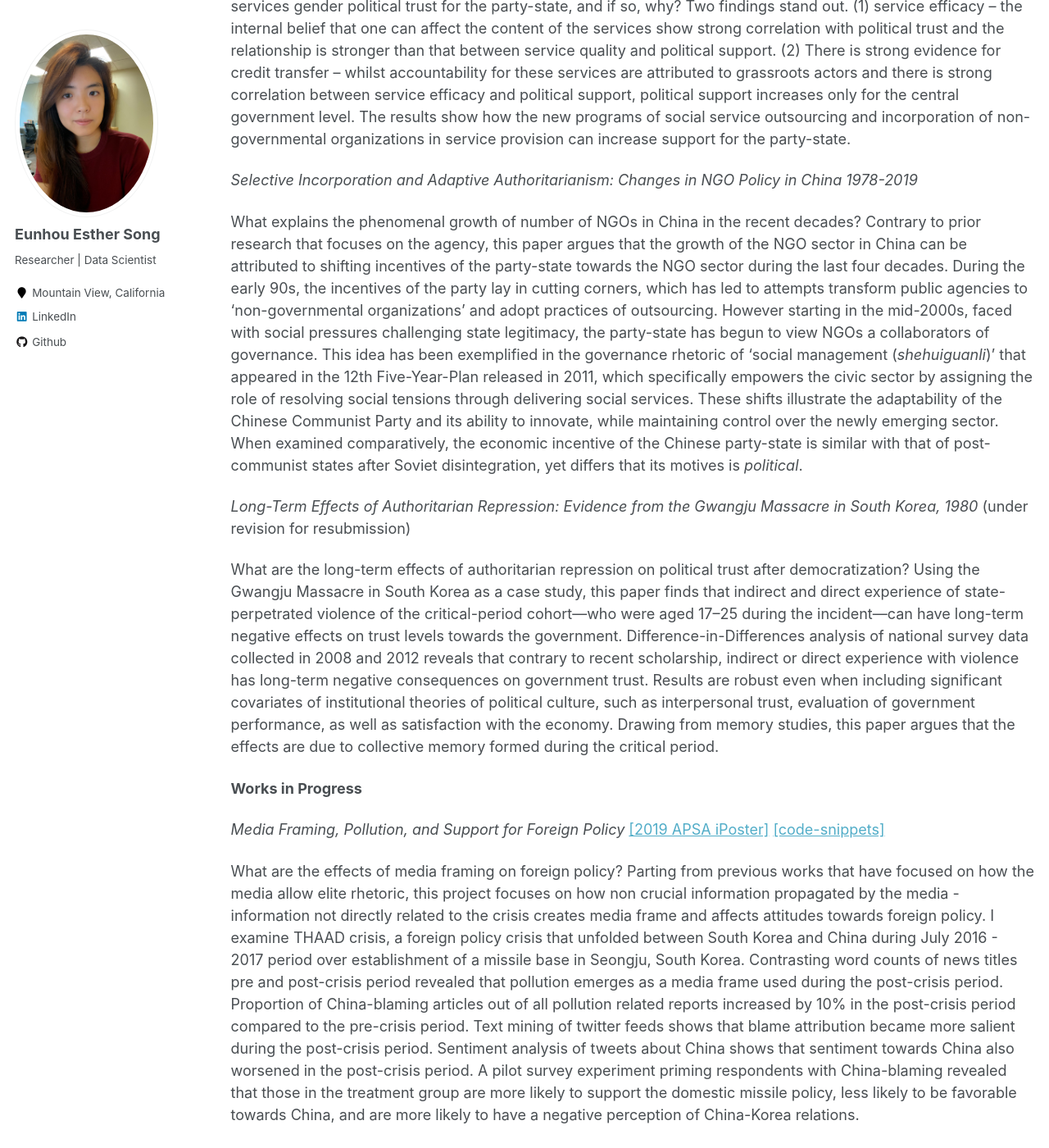
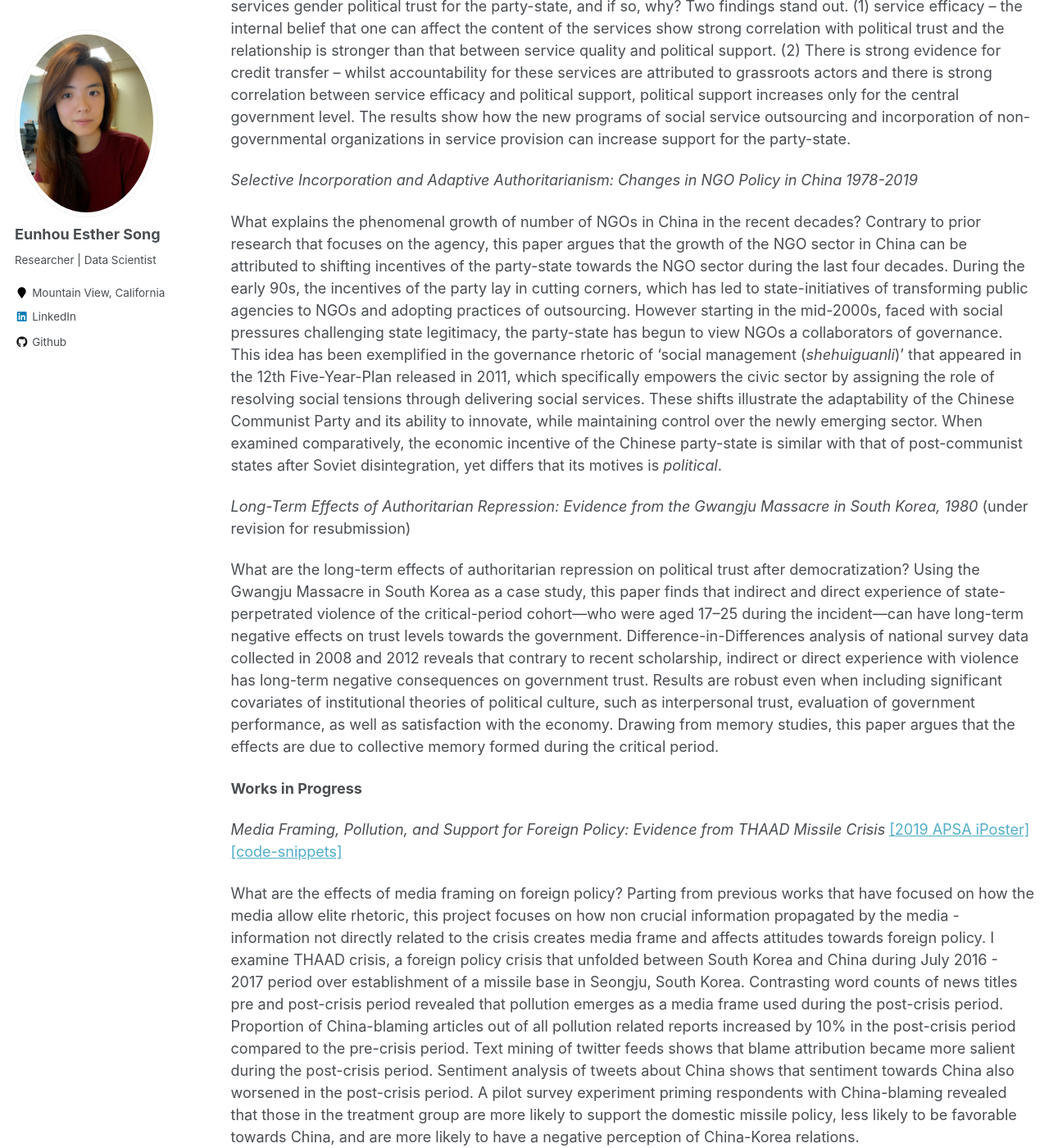
Before and after one commit to ehsong/ehsong.github.io, a Jekyll site: the page built from _pages/research.md, in a window 1280 px wide and 1400 px high, scrolled down 379 px. Shown: the whole window at 82% size. Built offline with Jekyll 4.4.1, drawn with Linux system fonts in a browser that asks for light colours.

Commit message:
Update research.md

```diff
--- a/_pages/research.md
+++ b/_pages/research.md
@@ -15,7 +15,7 @@ The Chinese Communist Party has recently acknowledged its attempts to bolster go
 
 *Selective Incorporation and Adaptive Authoritarianism: Changes in NGO Policy in China 1978-2019*
 
-What explains the phenomenal growth of number of NGOs in China in the recent decades? Contrary to prior research that focuses on the agency, this paper argues that the growth of the NGO sector in China can be attributed to shifting incentives of the party-state towards the NGO sector during the last four decades. During the early 90s, the incentives of the party lay in cutting corners, which has led to attempts transform public agencies to 'non-governmental organizations' and adopt practices of outsourcing. However starting in the mid-2000s, faced with social pressures challenging state legitimacy, the party-state has begun to view NGOs a collaborators of governance. This idea has been exemplified in the governance rhetoric of 'social management (*shehuiguanli*)' that appeared in the 12th Five-Year-Plan released in 2011, which specifically empowers the civic sector by assigning the role of resolving social tensions through delivering social services. These shifts illustrate the adaptability of the Chinese Communist Party and its ability to innovate, while maintaining control over the newly emerging sector. When examined comparatively, the economic incentive of the Chinese party-state is similar with that of post-communist states after Soviet disintegration, yet differs that its motives is *political*.
+What explains the phenomenal growth of number of NGOs in China in the recent decades? Contrary to prior research that focuses on the agency, this paper argues that the growth of the NGO sector in China can be attributed to shifting incentives of the party-state towards the NGO sector during the last four decades. During the early 90s, the incentives of the party lay in cutting corners, which has led to state-initiatives of transforming public agencies to NGOs and adopting practices of outsourcing. However starting in the mid-2000s, faced with social pressures challenging state legitimacy, the party-state has begun to view NGOs a collaborators of governance. This idea has been exemplified in the governance rhetoric of 'social management (*shehuiguanli*)' that appeared in the 12th Five-Year-Plan released in 2011, which specifically empowers the civic sector by assigning the role of resolving social tensions through delivering social services. These shifts illustrate the adaptability of the Chinese Communist Party and its ability to innovate, while maintaining control over the newly emerging sector. When examined comparatively, the economic incentive of the Chinese party-state is similar with that of post-communist states after Soviet disintegration, yet differs that its motives is *political*.
 
 *Long-Term Effects of Authoritarian Repression: Evidence from the Gwangju Massacre in South Korea, 1980* (under revision for resubmission)
 
@@ -24,7 +24,7 @@ What are the long-term effects of authoritarian repression on political trust af
 
 **Works in Progress**
 
-*Media Framing, Pollution, and Support for Foreign Policy*
+*Media Framing, Pollution, and Support for Foreign Policy: Evidence from THAAD Missile Crisis*
 [[2019 APSA iPoster]](https://apsa2019-apsa.ipostersessions.com/default.aspx?s=DF-1D-34-3D-64-33-21-12-B0-42-57-A1-87-AC-68-E1)
 [[code-snippets]](/files/apsa_poster_analysis.html)
 
```
